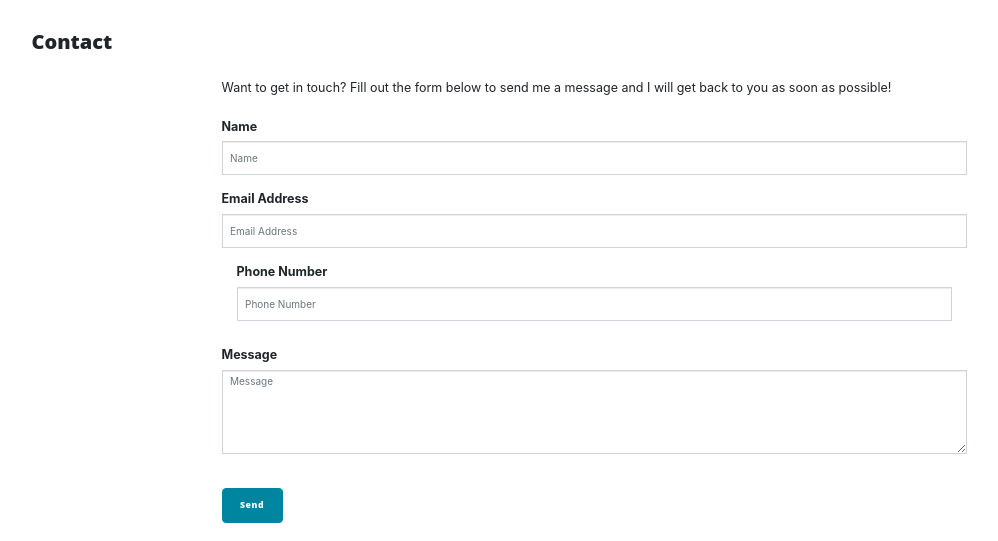
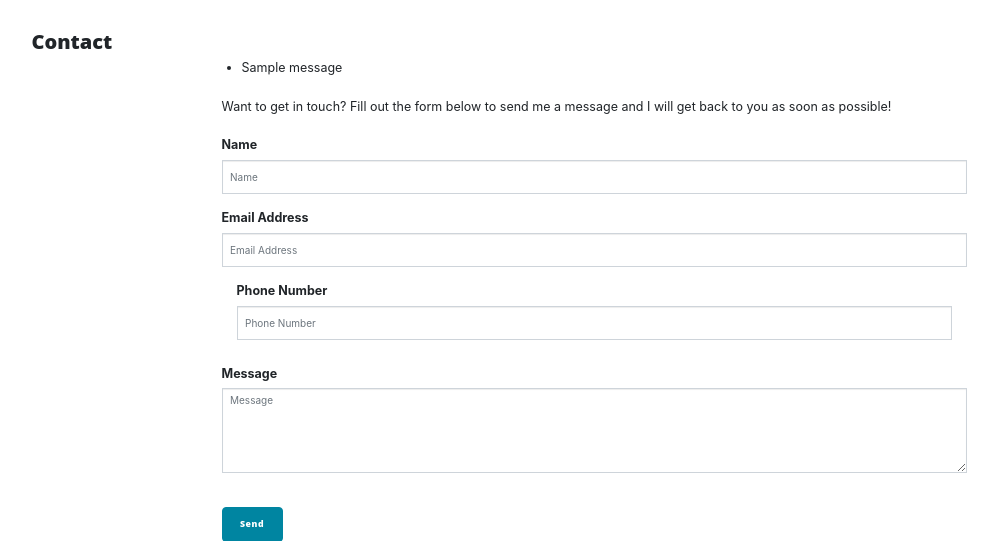
Before and after one commit to amegeddon/flask, a Flask app: page /contact in a window 1280 px wide. Shown: the part 333-874 px from the top of the page, without its empty margins (46-1044 px from the left). Run offline with Flask 3, Linux system fonts and the light colour scheme; one stand-in notice (Sample message) is shown; some libraries are stand-ins or nearby versions.

Commit message:
Finishes adding fucntionality to contact form

```diff
--- a/run.py
+++ b/run.py
@@ -1,9 +1,13 @@
 import os
 import json
-from flask import Flask, render_template, request
+from flask import Flask, render_template, request, flash
+
+if os.path.exists("env.py"):
+    import env
 
 
 app = Flask(__name__)
+app.secret_key = os.environ.get("SECRET_KEY")
 
 
 @app.route("/")
@@ -31,17 +35,17 @@ def about_member(member_name):
 
 
 
-@app.route("/contact")
-def contact():
-    return render_template("contact.html", page_title="Contact")
-
 
 @app.route("/contact", methods=["GET", "POST"])
 def contact():
     if request.method == "POST":
-        print(request.form.get("name"))
-        print(request.form["email"])
+        flash("Thanks {}, we have received your message!".format(
+            request.form.get("name")))
     return render_template("contact.html", page_title="Contact")
+
+@app.route("/careers")
+def careers():
+    return render_template("careers.html", page_title="Careers")
 
 
 if __name__ == "__main__":
--- a/templates/contact.html
+++ b/templates/contact.html
@@ -4,33 +4,45 @@
 
 	<div class="row">
 		<div class="col-lg-8 col-md-10 mx-auto">
-			<p>Want to get in touch? Fill out the form below to send me a message and I will get back to you as soon as possible!</p>
-			<form name="sentMessage" id="contactForm" novalidate>
+
+			{% with messages = get_flashed_messages() %}
+			{% if messages %}
+				<ul class="flashes">
+					{% for message in messages %}
+						<li>{{ message }}</li>
+					{% endfor %}
+				</ul>
+			{% endif %}
+		{% endwith %}
+
+			<p>Want to get in touch? Fill out the form below to send me a message and I will get back to you as soon as
+                possible!</p>
+			<form method="POST" action="/contact" name="sentMessage" id="contactForm" novalidate>
 				<div class="control-group">
 					<div class="form-group floating-label-form-group controls">
 						<label>Name</label>
-						<input type="text" class="form-control" placeholder="Name" id="name" required data-validation-required-message="Please enter your name.">
+						<input type="text" class="form-control" placeholder="Name" name="name" id="name" required data-validation-required-message="Please enter your name.">
 						<p class="help-block text-danger"></p>
 					</div>
 				</div>
 				<div class="control-group">
 					<div class="form-group floating-label-form-group controls">
 						<label>Email Address</label>
-						<input type="email" class="form-control" placeholder="Email Address" id="email" required data-validation-required-message="Please enter your email address.">
+						<input type="email" class="form-control" placeholder="Email Address" name="email" id="email" required data-validation-required-message="Please enter your email address.">
 						<p class="help-block text-danger"></p>
 					</div>
 				</div>
 				<div class="control-group">
 					<div class="form-group col-xs-12 floating-label-form-group controls">
 						<label>Phone Number</label>
-						<input type="tel" class="form-control" placeholder="Phone Number" id="phone" required data-validation-required-message="Please enter your phone number.">
+						<input type="tel" class="form-control" placeholder="Phone Number" name="phone" id="phone" required data-validation-required-message="Please enter your phone number.">
 						<p class="help-block text-danger"></p>
 					</div>
 				</div>
 				<div class="control-group">
 					<div class="form-group floating-label-form-group controls">
 						<label>Message</label>
-						<textarea rows="5" class="form-control" placeholder="Message" id="message" required data-validation-required-message="Please enter a message."></textarea>
+						<textarea rows="5" class="form-control" placeholder="Message" name="message" id="message" required data-validation-required-message="Please enter a message."></textarea>
 						<p class="help-block text-danger"></p>
 					</div>
 				</div>
```
